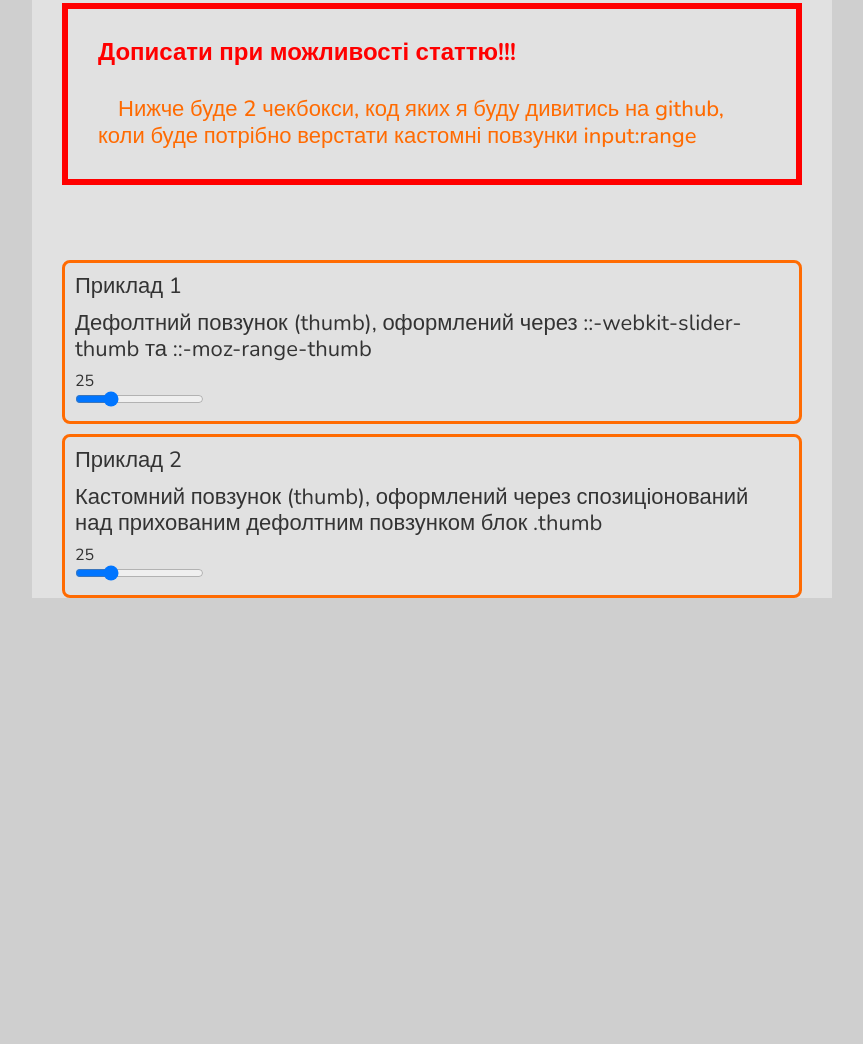
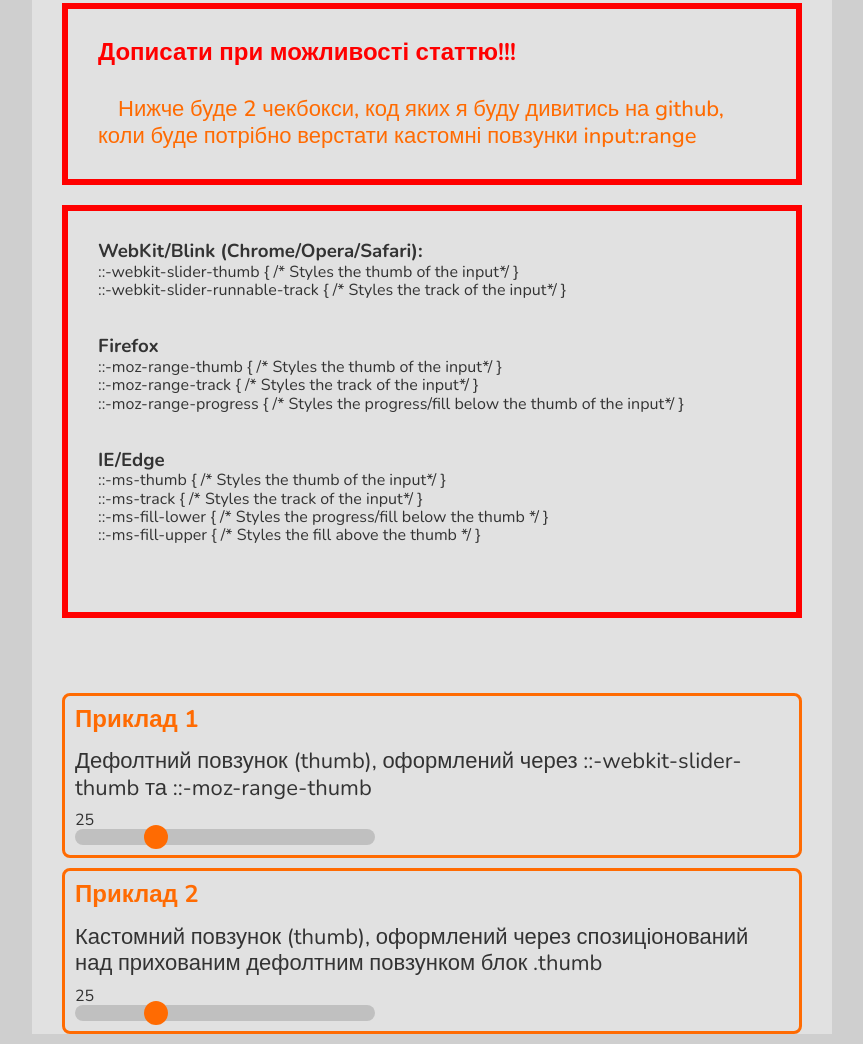
Before and after one commit to YuriiLukianovych/Custom-Range-Input, a plain HTML site: page index.html in a window 1280 px wide. Shown: the part 770-1814 px from the top of the page, without its empty margins (208-1071 px from the left). Before the commit the page ends 1378 px from the top, so only its background shows below. Drawn offline with nearby package versions, Linux system fonts and the light colour scheme.

Commit message:
added info about pseudoelements

```diff
--- a/index.html
+++ b/index.html
@@ -43,12 +43,38 @@
                     <p>Нижче буде 2 чекбокси, код яких я буду дивитись на github, коли буде потрібно верстати кастомні повзунки
                         input:range</p>
                 </div>
+                <div class="warning">
+                    <h3>WebKit/Blink (Chrome/Opera/Safari):</h3>
+                    <ul>
+                        <li>::-webkit-slider-thumb { /* Styles the thumb of the input*/ }</li>
+                        <li>::-webkit-slider-runnable-track { /* Styles the track of the input*/ }</li>
+                    </ul>
+                    <br>
+                    <br>
+                    <h3>Firefox</h3>
+                    <ul>
+                        <li>::-moz-range-thumb { /* Styles the thumb of the input*/ }</li>
+                        <li>::-moz-range-track { /* Styles the track of the input*/ }</li>
+                        <li>::-moz-range-progress { /* Styles the progress/fill below the thumb of the input*/ }</li>
+                    </ul>
+                    <br>
+                    <br>
+                    <h3>IE/Edge</h3>
+                    <ul>
+                        <li>::-ms-thumb { /* Styles the thumb of the input*/ }</li>
+                        <li>::-ms-track { /* Styles the track of the input*/ }</li>
+                        <li>::-ms-fill-lower { /* Styles the progress/fill below the thumb */ }</li>
+                        <li>::-ms-fill-upper { /* Styles the fill above the thumb */ }</li>
+                    </ul>
+                    <br>
+                    <br>
+                </div>
             </div>
         </section>
         <section class="result">
             <div class="container">
                 <div class="range-box">
-                    <p class="text">Приклад 1</p>
+                    <h2 class="result__title">Приклад 1</h2>
                     <p class="text">Дефолтний повзунок (thumb), оформлений через ::-webkit-slider-thumb та ::-moz-range-thumb </p>
                     <div class="range-wrapper">
                         <!-- thumb-position = value / max * 100% = 25 / 100 * 100% = 25%
@@ -61,7 +87,7 @@
                     </div>
                 </div>
                 <div class="range-box">
-                    <p class="text">Приклад 2</p>
+                    <h2 class="result__title">Приклад 2</h2>
                     <p class="text">Кастомний повзунок (thumb), оформлений через спозиціонований над прихованим дефолтним повзунком блок .thumb </p>
                     <div class="range-wrapper">
                         <!-- thumb-position = value / max * 100% = 25 / 100 * 100% = 25%
--- a/styles.css
+++ b/styles.css
@@ -140,11 +140,18 @@ body {
     text-indent: 20px;
     color: var(--accent-color);
 }
-
-/* -------------------- input:range ------------------ */
+/* ************************************************************************** */
+/********** !!!!!!!!!! ------- input:range styles -------- !!!!!!!!! *********/
+/* ************************************************************************** */
 .result .container{
     padding-top: 50px;
 }
+.result__title{
+  color: var(--accent-color);
+  margin-bottom: 15px;
+}
+
+
 .range-box{
     padding: 10px;
     margin-bottom: 10px;
@@ -158,7 +165,7 @@ body {
 }
 
 /* input[type="range"] */
- {
+.range {
     -webkit-appearance: none;
     /* Override default look */
     appearance: none;
@@ -169,3 +176,48 @@ body {
     display: block;
     /* убрать нижний отступ инлайн элемента  */
 }
+
+/* input range = track + thumb */
+
+/***** Track Styles *****/
+/***** Chrome, Safari, Opera, and Edge Chromium *****/
+input[type="range"]::-webkit-slider-runnable-track {
+    background-color: #c0c0c0;
+    height: 16px;
+    border-radius: 8px;
+}
+
+/******** Firefox ********/
+input[type="range"]::-moz-range-track {
+    background-color: #c0c0c0;
+    height: 16px;
+    border-radius: 8px;
+}
+
+/***** Thumb Styles *****/
+/***** Chrome, Safari, Opera, and Edge Chromium *****/
+input[type="range"]::-webkit-slider-thumb {
+    -webkit-appearance: none;
+    /* Override default look */
+    appearance: none;
+    /* Centers thumb on the track */
+    /* margin-top=(track height in pixels / 2) - (thumb height in pixels /2) */
+    margin-top: -4px;
+    background-color: #ff6b02;
+    height: 24px;
+    width: 24px;
+    border-radius: 50%;
+}
+
+/***** Firefox *****/
+input[type="range"]::-moz-range-thumb {
+    border: none;
+    /*Removes extra border that FF applies*/
+    border-radius: 0;
+    /*Removes default border-radius that FF applies*/
+    /* In Firefox no need to center thumb - thumb centered by defoult */
+    background-color: #ff6b02;
+    height: 24px;
+    width: 24px;
+    border-radius: 50%;
+}
```
